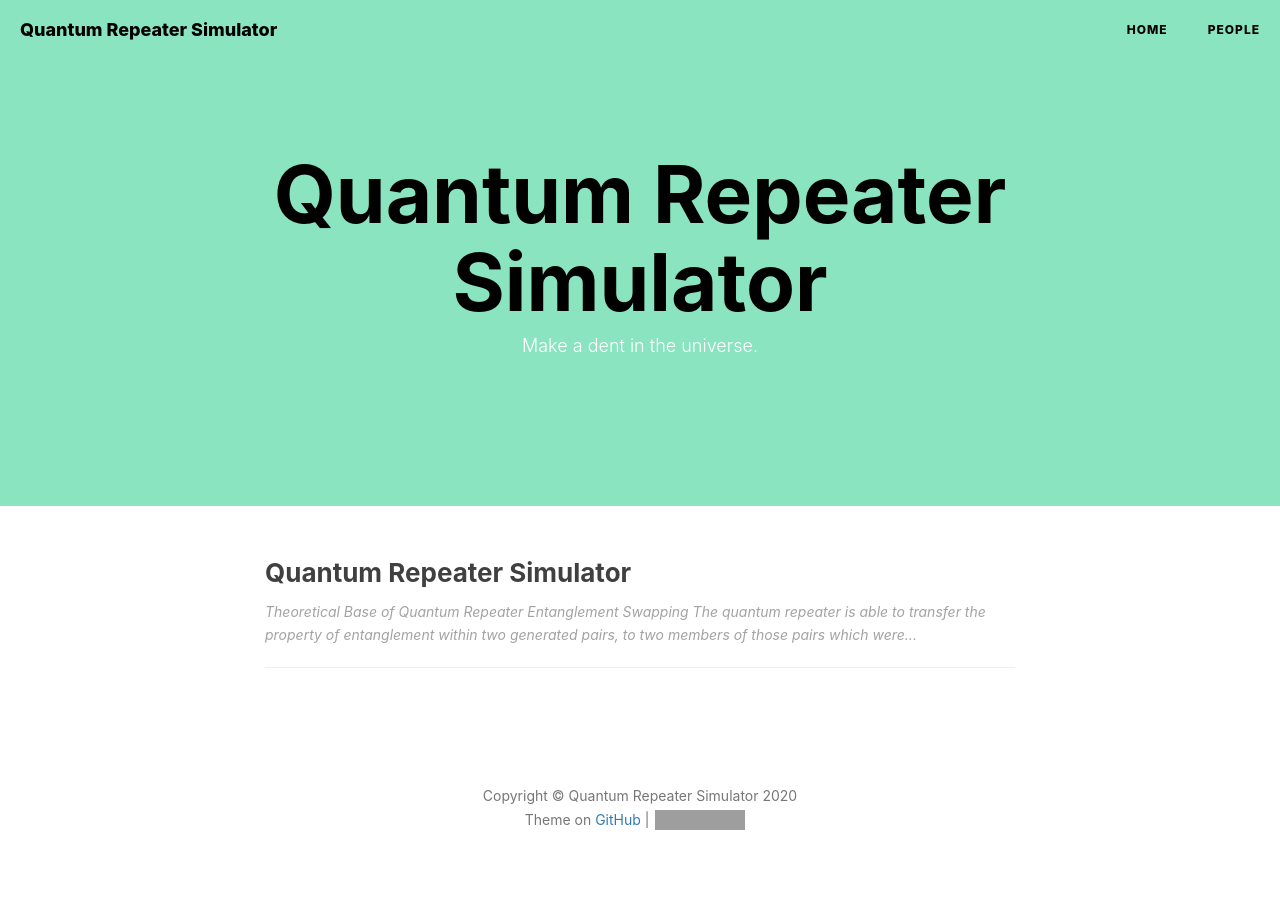
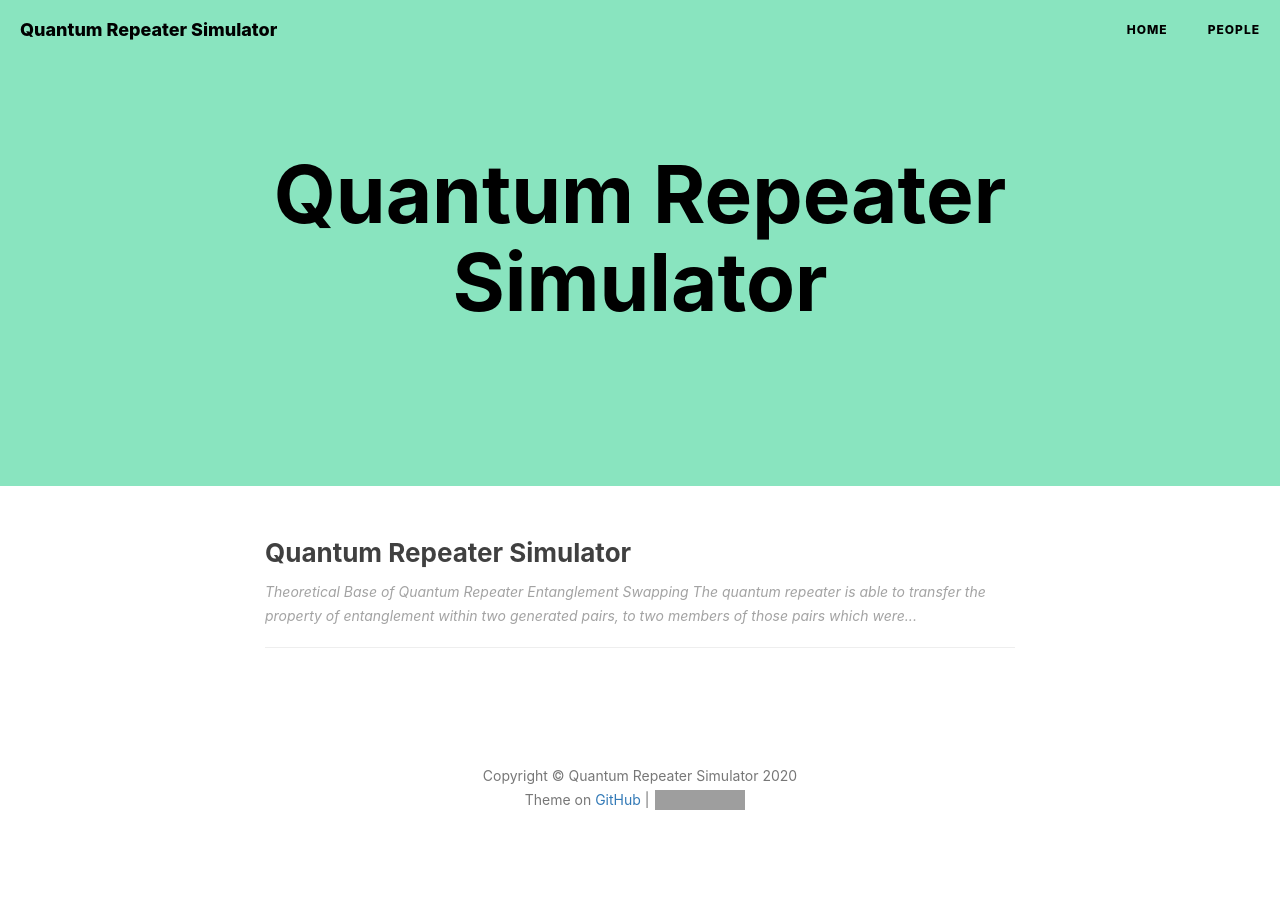
Before and after one commit to QuantumRepeaterSimulator/QuantumRepeaterSimulator.github.io, a Jekyll site: the page built from index.html, in a window 1280 px wide. Built offline with Jekyll 4.4.1, drawn with Linux system fonts in a browser that asks for light colours; nearby versions of some CDN libraries; the list of posts is cut into pages by our own code; comment, search, counter and statistics services are not loaded; grey boxes are pictures that could not be loaded.

```diff
--- a/index.html
+++ b/index.html
@@ -1,6 +1,6 @@
 ---
 layout: page
-description: "Make a dent in the universe."
+description: " "
 ---
 
 {% for post in paginator.posts %}
```
Also changed, not shown: _posts/2020-11-16-Quantum-Repeater-Simulator.md (+1 -1 lines).
